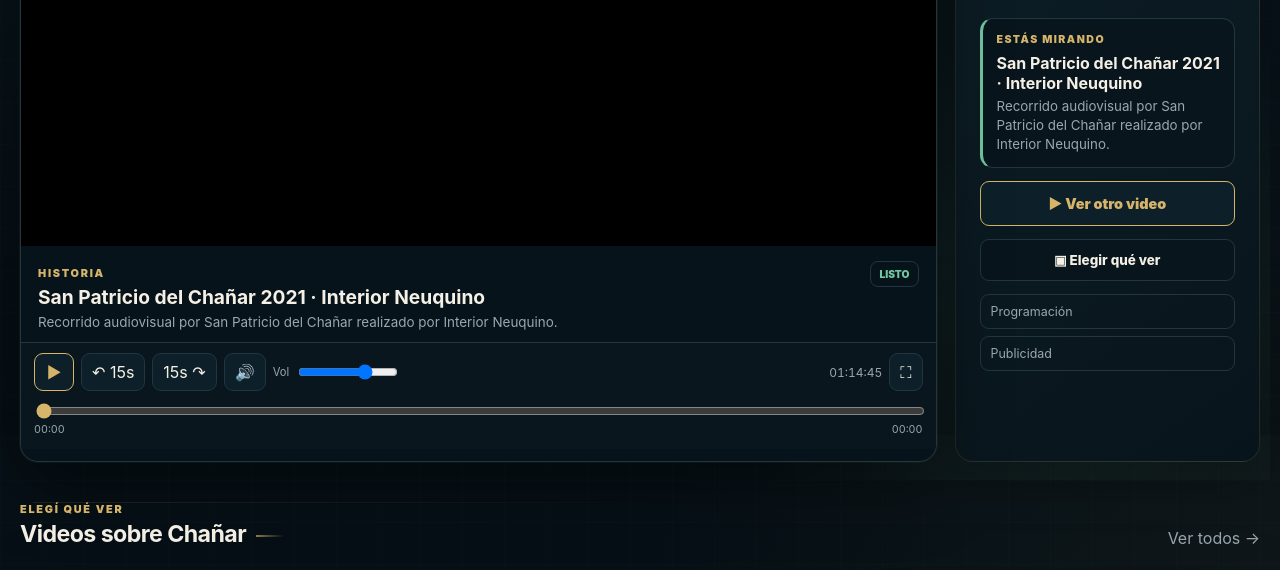
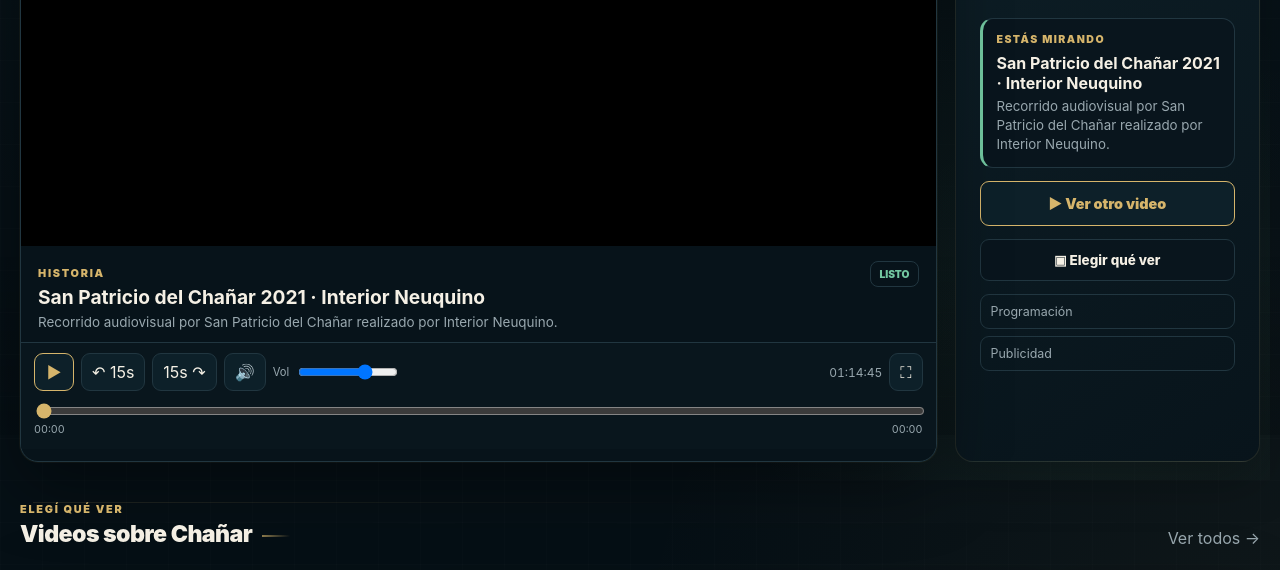
Before and after one commit to eliasmartinezcultural-glitch/OCARINA-TV, a plain HTML site: page index.html in a window 1280 px wide. Shown: the part 365-935 px from the top of the page. Drawn offline with Linux system fonts and the light colour scheme; grey boxes are pictures that could not be loaded.

Commit message:
Pulir acabado editorial visual sin cambiar funciones

```diff
--- a/css/styles.css
+++ b/css/styles.css
@@ -106,3 +106,6 @@ main:after{content:"";position:fixed;inset:auto 0 0;height:180px;pointer-events:
 .grid .card{position:relative}.grid .card:after{content:"";position:absolute;left:0;right:0;top:0;height:2px;background:linear-gradient(90deg,transparent,rgba(214,181,107,.5),transparent);opacity:.55}
 .now-panel{background:radial-gradient(circle at 100% 0,rgba(214,181,107,.08),transparent 30%),linear-gradient(145deg,#0e2028,#08141b)!important;border-color:rgba(214,181,107,.12)!important}
 @media(max-width:760px){.category-rail a{min-height:112px!important}}
+
+/* ACABADO EDITORIAL · SOLO DECORACION */
+.tv-hero,.section,.simple-note{scroll-margin-top:20px}.sectionhead h2{font-weight:950}.category-rail a{isolation:isolate}.category-rail a:after{mix-blend-mode:screen;opacity:.8}.grid .card{transition:transform .2s ease,box-shadow .2s ease,border-color .2s ease}.grid .card:hover{border-color:rgba(214,181,107,.24)!important}
```
